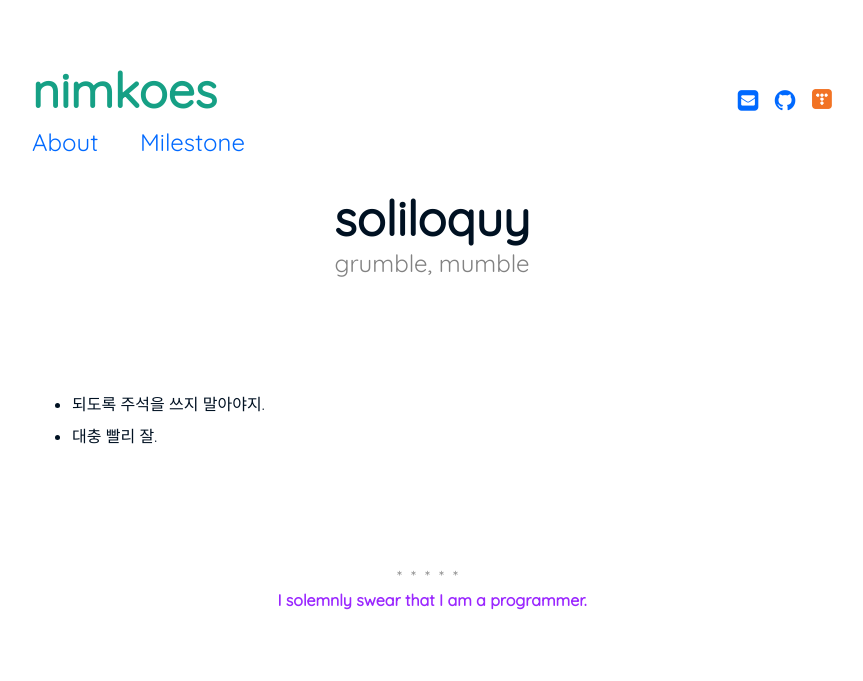
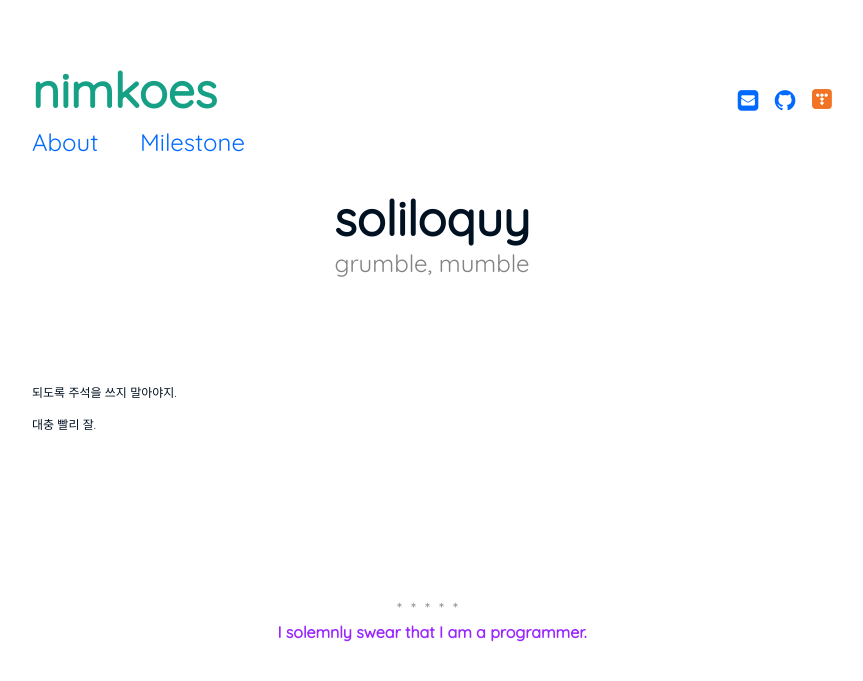
Before and after one commit to nimkoes/portfolio, a Jekyll site: the page built from _posts/1350-01-24-soliloquy.md, in a window 1280 px wide. Shown: the top 681 px of the page, without its empty margins (208-1071 px from the left). Built offline with Jekyll 4.4.1, drawn with Linux system fonts in a browser that asks for light colours.

Commit message:
mod grumble, mumble

```diff
--- a/_posts/1350-01-24-soliloquy.md
+++ b/_posts/1350-01-24-soliloquy.md
@@ -9,5 +9,5 @@ author: "nimkoes"
 
 
 
-- 되도록 주석을 쓰지 말아야지.
-- 대충 빨리 잘.
+<sub>되도록 주석을 쓰지 말아야지.</sub>
+<sub>대충 빨리 잘.</sub>
```
